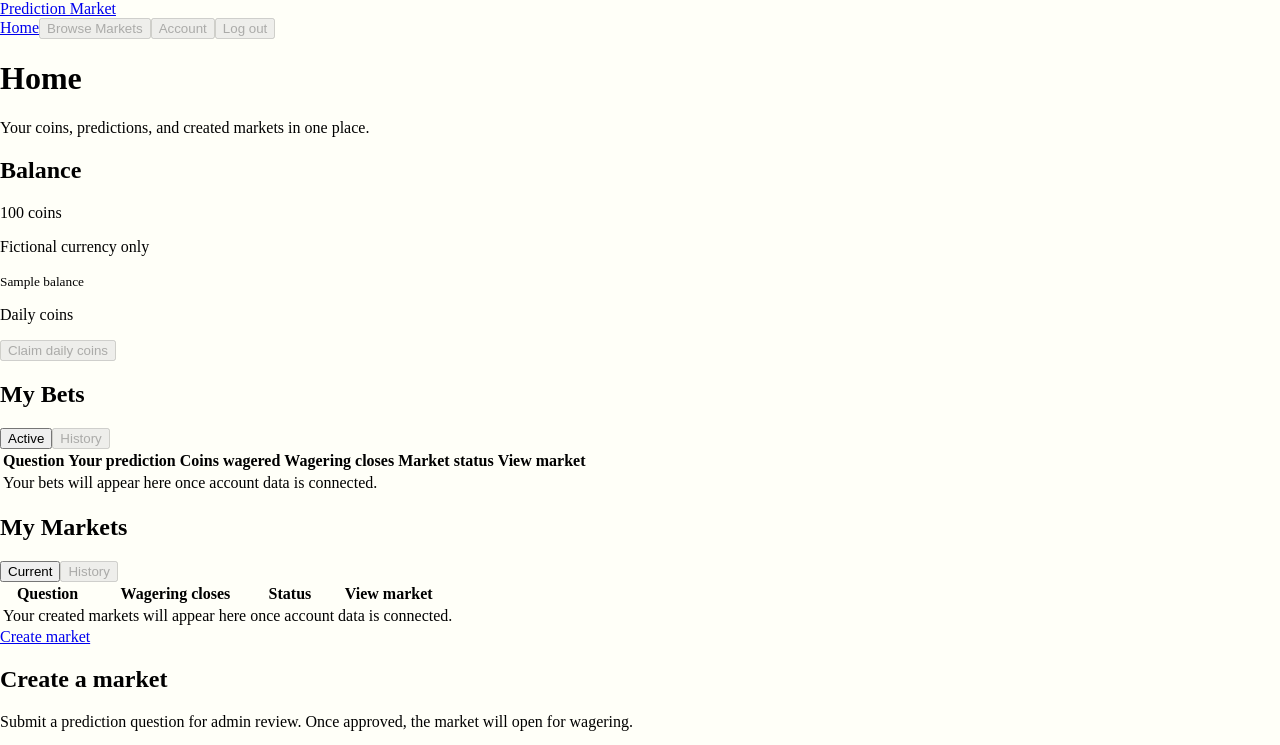
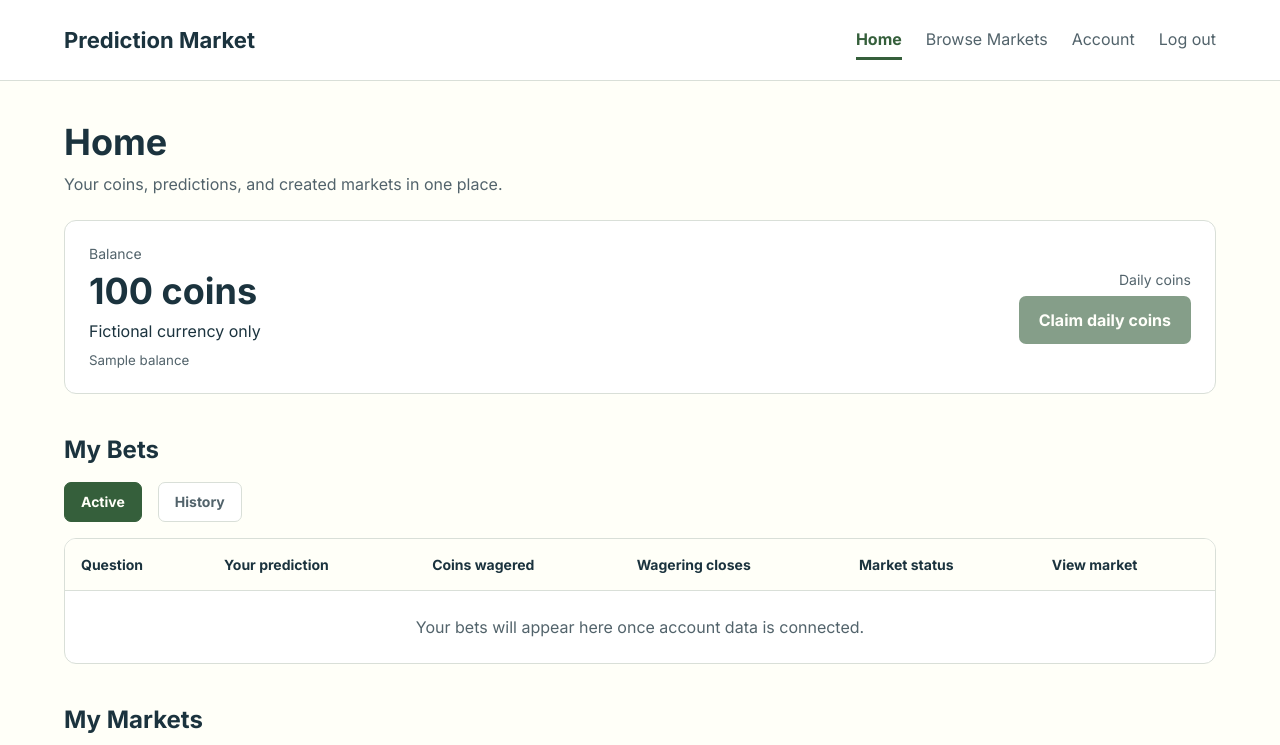
Before and after one commit to jbear05/prediction-market, a React (Vite) app in the folder frontend/: page / in a window 1280 px wide. Shown: the top 745 px of the page. Built offline with nearby package versions, Linux system fonts and the light colour scheme.

Commit message:
Style home page

```diff
--- /dev/null
+++ b/frontend/src/home.css
@@ -0,0 +1,445 @@
+/* main page layout */
+.home-page {
+  box-sizing: border-box;
+  max-width: 1200px;
+  margin: 0 auto;
+  padding: 40px 24px 64px;
+  color: #1b333e;
+  font-family: "Inter", sans-serif;
+}
+
+.home-heading {
+  margin-bottom: 24px;
+}
+
+.home-heading h1 {
+  margin: 0 0 8px;
+  font-size: 36px;
+  font-weight: 700;
+  line-height: 1.2;
+}
+
+.home-heading p {
+  margin: 0;
+  color: #52636b;
+  font-size: 16px;
+  line-height: 1.5;
+}
+
+/* top navigation tabs */
+.site-header {
+  background-color: #ffffff;
+  border-bottom: 1px solid #d9dfd8;
+  color: #1b333e;
+  font-family: "Inter", sans-serif;
+}
+
+.site-nav {
+  box-sizing: border-box;
+  display: flex;
+  align-items: center;
+  justify-content: space-between;
+  gap: 24px;
+  max-width: 1200px;
+  min-height: 80px;
+  margin: 0 auto;
+  padding: 16px 24px;
+}
+
+.site-brand {
+  color: #1b333e;
+  font-size: 22px;
+  font-weight: 700;
+  text-decoration: none;
+}
+
+.site-nav-links {
+  display: flex;
+  align-items: center;
+  flex-wrap: wrap;
+  gap: 24px;
+}
+
+.nav-link {
+  padding: 8px 0;
+  border: none;
+  border-bottom: 3px solid transparent;
+  background: none;
+  color: #1b333e;
+  font: inherit;
+  font-size: 16px;
+  text-decoration: none;
+  cursor: pointer;
+}
+
+.nav-link.active {
+  border-bottom-color: #355f3b;
+  color: #355f3b;
+  font-weight: 700;
+}
+
+.nav-link:disabled {
+  color: #52636b;
+  cursor: not-allowed;
+}
+
+/* keyboard focus */
+.site-nav a:focus-visible,
+.home-page a:focus-visible,
+.home-page button:focus-visible,
+.home-page input:focus-visible,
+.home-page textarea:focus-visible {
+  outline: 3px solid #1b333e;
+  outline-offset: 3px;
+}
+
+/* stack navigation on smaller screens */
+@media (max-width: 700px) {
+  .site-nav {
+    flex-direction: column;
+    align-items: flex-start;
+  }
+
+  .site-nav-links {
+    gap: 16px;
+  }
+
+  .home-page {
+    padding-top: 24px;
+  }
+}
+
+/* balance and daily coins */
+.balance-panel {
+  display: flex;
+  align-items: center;
+  justify-content: space-between;
+  gap: 24px;
+  padding: 24px;
+  border: 1px solid #d9dfd8;
+  border-radius: 12px;
+  background-color: #ffffff;
+}
+
+.balance-panel h2,
+.daily-coins p {
+  margin: 0 0 8px;
+  color: #52636b;
+  font-size: 14px;
+  font-weight: 400;
+}
+
+.balance-panel p {
+  margin: 0 0 8px;
+}
+
+.balance-amount {
+  font-size: 36px;
+  font-weight: 700;
+  line-height: 1.2;
+}
+
+.balance-panel small {
+  color: #52636b;
+}
+
+.daily-coins {
+  text-align: right;
+}
+
+/* primary actions */
+.daily-coins button,
+.create-market-button,
+.create-market-form button {
+  display: inline-flex;
+  align-items: center;
+  justify-content: center;
+  box-sizing: border-box;
+  min-height: 48px;
+  padding: 12px 20px;
+  border: none;
+  border-radius: 7px;
+  background-color: #355f3b;
+  color: #fffff8;
+  font: inherit;
+  font-weight: 600;
+  text-decoration: none;
+  cursor: pointer;
+}
+
+.daily-coins button:disabled,
+.create-market-form button:disabled {
+  opacity: 0.6;
+  cursor: not-allowed;
+}
+
+.create-market-button:hover {
+  background-color: #294b2e;
+}
+
+@media (max-width: 700px) {
+  .balance-panel {
+    flex-direction: column;
+    align-items: flex-start;
+  }
+
+  .daily-coins {
+    text-align: left;
+  }
+}
+
+/* "My Bets" and "My Markets" sections */
+.home-section {
+  margin-top: 40px;
+}
+
+.home-section h2 {
+  margin: 0 0 16px;
+  font-size: 24px;
+  font-weight: 700;
+  line-height: 1.3;
+}
+
+/* Active/history filters */
+.section-filters {
+  display: flex;
+  gap: 16px;
+  margin-bottom: 16px;
+}
+
+.section-filters button {
+  min-height: 40px;
+  padding: 8px 16px;
+  border: 1px solid #d9dfd8;
+  border-radius: 7px;
+  background-color: #ffffff;
+  color: #1b333e;
+  font: inherit;
+  font-size: 14px;
+  font-weight: 600;
+  cursor: pointer;
+}
+
+.section-filters button[aria-pressed="true"] {
+  border-color: #355f3b;
+  background-color: #355f3b;
+  color: #fffff8;
+}
+
+.section-filters button:disabled {
+  color: #52636b;
+  cursor: not-allowed;
+}
+
+/* tables */
+.table-container {
+  overflow-x: auto;
+  border: 1px solid #d9dfd8;
+  border-radius: 12px;
+  background-color: #ffffff;
+}
+
+.home-table {
+  width: 100%;
+  min-width: 760px;
+  border-collapse: collapse;
+  text-align: left;
+}
+
+.home-table th {
+  padding: 16px;
+  border-bottom: 1px solid #d9dfd8;
+  background-color: #fffff8;
+  font-size: 14px;
+  font-weight: 600;
+  line-height: 1.4;
+}
+
+.home-table td {
+  padding: 24px 16px;
+  border-bottom: 1px solid #d9dfd8;
+  font-size: 16px;
+  line-height: 1.5;
+  vertical-align: middle;
+}
+
+.home-table tr:last-child td {
+  border-bottom: none;
+}
+
+/* temp messages before account API connected */
+.home-table td[colspan] {
+  color: #52636b;
+  text-align: center;
+}
+
+.home-section .create-market-button {
+  margin-top: 16px;
+}
+
+/* market creation */
+.create-market-panel {
+  margin-top: 40px;
+  padding: 24px;
+  border: 1px solid #d9dfd8;
+  border-radius: 12px;
+  background-color: #ffffff;
+  scroll-margin-top: 24px;
+}
+
+.create-market-panel h2 {
+  margin: 0 0 8px;
+  font-size: 24px;
+  font-weight: 700;
+  line-height: 1.3;
+}
+
+.create-market-panel > p {
+  margin: 0 0 24px;
+  color: #52636b;
+  font-size: 16px;
+  line-height: 1.5;
+}
+
+/* form fields */
+.create-market-form {
+  display: flex;
+  flex-direction: column;
+  max-width: 760px;
+}
+
+.create-market-form label {
+  margin-bottom: 8px;
+  font-size: 14px;
+  font-weight: 600;
+}
+
+.create-market-form input,
+.create-market-form textarea {
+  box-sizing: border-box;
+  width: 100%;
+  padding: 12px;
+  border: 1px solid #808080;
+  border-radius: 6px;
+  background-color: #ffffff;
+  color: #1b333e;
+  font: inherit;
+  font-size: 16px;
+  line-height: 1.5;
+}
+
+.create-market-form input {
+  min-height: 48px;
+}
+
+.create-market-form textarea {
+  min-height: 144px;
+  resize: vertical;
+}
+
+.create-market-form input + label,
+.create-market-form textarea + label {
+  margin-top: 24px;
+}
+
+.create-market-form input::placeholder,
+.create-market-form textarea::placeholder {
+  color: #52636b;
+}
+
+.create-market-form small {
+  margin-top: 8px;
+  color: #52636b;
+  font-size: 14px;
+  line-height: 1.5;
+}
+
+.create-market-form p {
+  margin: 24px 0 16px;
+  color: #52636b;
+  font-size: 14px;
+  line-height: 1.5;
+}
+
+.create-market-form button {
+  align-self: flex-start;
+}
+
+@media (max-width: 700px) {
+  .create-market-panel {
+    padding: 16px;
+  }
+}
+
+/* place the create button beside the section heading */
+.section-heading-row {
+  display: flex;
+  align-items: center;
+  justify-content: space-between;
+  flex-wrap: wrap;
+  gap: 16px;
+  margin-bottom: 16px;
+}
+
+.section-heading-row h2 {
+  margin: 0;
+}
+
+.section-heading-row .create-market-button {
+  margin-top: 0;
+}
+
+/* center the popup and allow scrolling on smaller screens */
+.create-market-dialog {
+  box-sizing: border-box;
+  width: calc(100% - 32px);
+  max-width: 800px;
+  max-height: calc(100vh - 48px);
+  margin: auto;
+  overflow-y: auto;
+  color: #1b333e;
+  font-family: Inter, sans-serif;
+}
+
+/* darken the page behind the popup */
+.create-market-dialog::backdrop {
+  background-color: rgba(0, 0, 0, 0.45);
+}
+
+/* close button at the top left */
+.dialog-close {
+  display: block;
+  width: 40px;
+  height: 40px;
+  margin-bottom: 16px;
+  padding: 0;
+  border: none;
+  border-radius: 6px;
+  background: none;
+  color: #1b333e;
+  font-size: 28px;
+  cursor: pointer;
+}
+
+.dialog-close:hover {
+  background-color: #f0f2ed;
+}
+
+.market-controls {
+  display: flex;
+  align-items: center;
+  justify-content: space-between;
+  flex-wrap: wrap;
+  gap: 16px;
+  margin-bottom: 16px;
+}
+
+.market-controls .section-filters {
+  margin-bottom: 0;
+}
+
+.market-controls .create-market-button {
+  min-height: 40px;
+  margin-top: 0;
+  padding: 8px 16px;
+}
--- a/frontend/src/home.tsx
+++ b/frontend/src/home.tsx
@@ -1,6 +1,9 @@
 import { Link } from "react-router";
+import "./home.css";
+import { useRef } from "react";
 
 export default function Home() {
+  const createMarketDialog = useRef<HTMLDialogElement>(null);
   return (
     <>
       <header className="site-header">
@@ -89,8 +92,9 @@ export default function Home() {
 
         {/* Questions created by this user */}
         <section className="home-section" aria-labelledby="my-markets-heading">
-          <h2 id="my-markets-heading">My Markets</h2>
+        <h2 id="my-markets-heading">My Markets</h2>
 
+        <div className="market-controls">
           <div className="section-filters">
             <button type="button" aria-pressed="true">
               Current
@@ -99,6 +103,15 @@ export default function Home() {
               History
             </button>
           </div>
+
+          <button
+            className="create-market-button"
+            type="button"
+            onClick={() => createMarketDialog.current?.showModal()}
+          >
+            Create market
+          </button>
+        </div>
 
           <div className="table-container">
             <table className="home-table">
@@ -119,14 +132,23 @@ export default function Home() {
               </tbody>
             </table>
           </div>
-
-          <a className="create-market-button" href="#create-market">
-            Create market
-          </a>
         </section>
 
-        {/* Market submission will be connected to the API later */}
-        <section id="create-market" className="create-market-panel" aria-labelledby="create-market-heading">
+        {/* market submission will be connected to the API later */}
+        <dialog
+          ref={createMarketDialog}
+          className="create-market-panel create-market-dialog"
+          aria-labelledby="create-market-heading"
+        >
+          {/* close the popup */}
+          <button
+            className="dialog-close"
+            type="button"
+            aria-label="Close create market"
+            onClick={() => createMarketDialog.current?.close()}
+          >
+            ×
+          </button>
           <h2 id="create-market-heading">Create a market</h2>
           <p>
             Submit a prediction question for admin review. Once approved, the
@@ -175,7 +197,7 @@ export default function Home() {
               Submit for review
             </button>
           </form>
-        </section>
+        </dialog>
       </main>
     </>
   );
```
